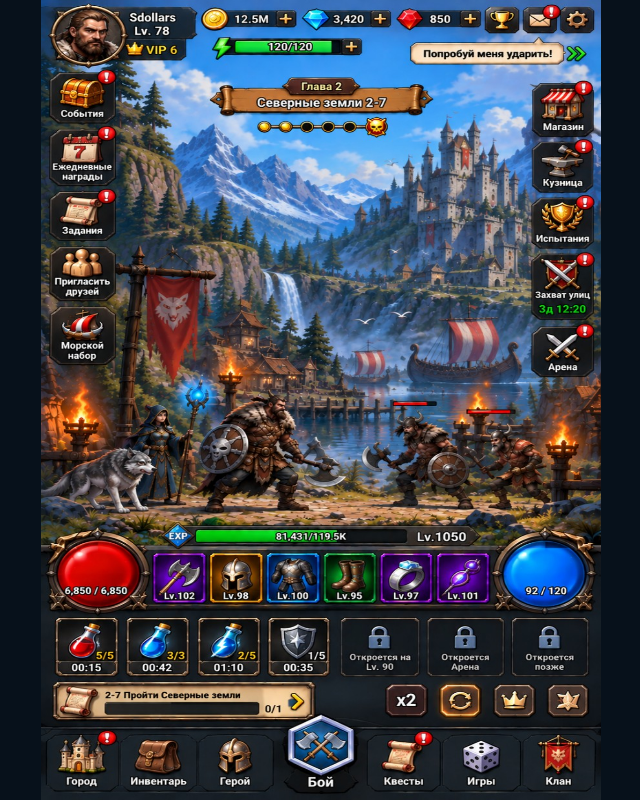
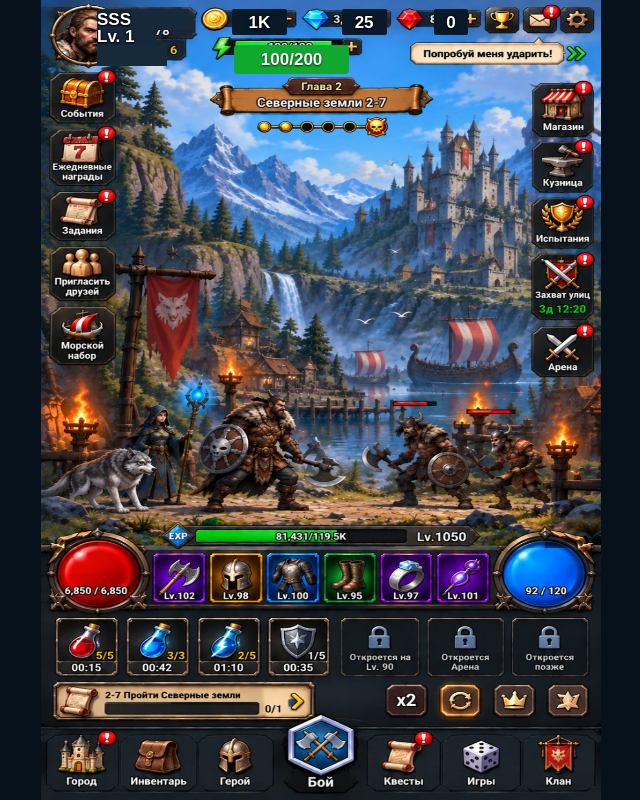
Before and after one commit to w0980077002-create/teritory-game, a plain HTML site: page index.html in a window 1280 px wide. Shown: the whole page, without its empty margins (319-959 px from the left). Drawn offline with Linux system fonts and the light colour scheme.

Commit message:
Add files via upload

```diff
--- a/home-rebuild.css
+++ b/home-rebuild.css
@@ -32,3 +32,24 @@ body:has(#home.home-reference-active) .hud,body:has(#home.home-reference-active)
 .tr10-setting{display:flex!important;align-items:center!important;justify-content:space-between!important;gap:10px!important;padding:11px!important;margin-bottom:8px!important}
 .tr10-card button:disabled{opacity:.5!important}
 @media(max-width:390px){.tr10-card{width:96vw!important;max-height:88vh!important;padding:11px!important}.tr10-head h2{font-size:18px!important}}
+
+/* REAL HOME HUD v45 — dynamic values only. Bottom 42-48 is untouched. */
+#homeRealHud{position:absolute!important;inset:0!important;z-index:72!important;pointer-events:none!important;font-family:Arial,sans-serif!important}
+#homeRealHud .rhud-field{position:absolute!important;display:flex!important;align-items:center!important;justify-content:center!important;box-sizing:border-box!important;overflow:hidden!important;white-space:nowrap!important;pointer-events:none!important;color:#fff!important;font-weight:900!important;line-height:1!important;text-shadow:0 1px 2px #000,0 0 3px rgba(0,0,0,.95)!important}
+#homeRealHud .rhud-field span{font-size:clamp(10px,2.4vw,17px)!important}
+/* Profile: portrait stays baked into the original artwork; only name + level are live. */
+#homeRealHud .rhud-name{left:10.0%!important;top:1.15%!important;width:16.5%!important;height:2.55%!important;justify-content:flex-start!important;background:#16283a!important;border-radius:2px!important}
+#homeRealHud .rhud-level{left:10.0%!important;top:3.35%!important;width:10.5%!important;height:2.55%!important;justify-content:flex-start!important;background:#16283a!important}
+/* Top resource counters: masks sit exactly inside the dark number plates. */
+#homeRealHud .rhud-coins{left:34.1%!important;top:1.15%!important;width:9.8%!important;height:3.25%!important;background:#0a1928!important;border-radius:2px!important}
+#homeRealHud .rhud-gems{left:53.7%!important;top:1.15%!important;width:8.0%!important;height:3.25%!important;background:#0a1928!important;border-radius:2px!important}
+#homeRealHud .rhud-redgems{left:70.1%!important;top:1.15%!important;width:6.2%!important;height:3.25%!important;background:#0a1928!important;border-radius:2px!important}
+#homeRealHud .rhud-energy{left:34.5%!important;top:5.65%!important;width:20.5%!important;height:3.55%!important;background:#10a82f!important;border-radius:4px!important;text-shadow:0 1px 2px #002b08!important}
+#homeRealHud .rhud-vip{left:10.0%!important;top:5.65%!important;width:12.5%!important;height:2.6%!important;justify-content:flex-start!important;background:#172a3a!important;color:#ffd84d!important}
+#homeRealHud .rhud-vip span{color:#ffd84d!important}
+@media(max-width:430px){
+  #homeRealHud .rhud-field span{font-size:10px!important}
+  #homeRealHud .rhud-name span{font-size:9px!important}
+  #homeRealHud .rhud-level span,#homeRealHud .rhud-vip span{font-size:9px!important}
+  #homeRealHud .rhud-energy span{font-size:10px!important}
+}
--- a/home-rebuild.js
+++ b/home-rebuild.js
@@ -263,7 +263,59 @@
   }
 
 
-  function boot(){mount();hideLegacy();
+  /* REAL HOME HUD v45
+     The artwork remains the source of truth. These tiny text layers only
+     replace the baked values with the current TerritoryStore values.
+     IMPORTANT: BOTTOM 42-48 is deliberately untouched. */
+  function mountRealHud(){
+    const home=$("#home");
+    const host=$("#homeReferenceHost",home);
+    if(!home||!host)return;
+    let hud=$("#homeRealHud",host);
+    if(!hud){
+      hud=document.createElement("div");
+      hud.id="homeRealHud";
+      hud.innerHTML=`
+        <div class="rhud-field rhud-name"><span></span></div>
+        <div class="rhud-field rhud-level"><span></span></div>
+        <div class="rhud-field rhud-coins"><span></span></div>
+        <div class="rhud-field rhud-gems"><span></span></div>
+        <div class="rhud-field rhud-redgems"><span></span></div>
+        <div class="rhud-field rhud-energy"><span></span></div>
+        <div class="rhud-field rhud-vip"><span></span></div>`;
+      host.appendChild(hud);
+    }
+    const compact=v=>{
+      const n=Number(v||0);
+      if(n>=1000000000)return (n/1000000000).toFixed(n%1000000000?1:0)+"B";
+      if(n>=1000000)return (n/1000000).toFixed(n%1000000?1:0)+"M";
+      if(n>=1000)return (n/1000).toFixed(n%1000?1:0)+"K";
+      return String(n);
+    };
+    const render=()=>{
+      const s=store();
+      const set=(cls,value)=>{const e=$(`.${cls} span`,hud);if(e)e.textContent=value};
+      set("rhud-name",String(s.name||"SSS"));
+      set("rhud-level","Lv. "+Math.max(1,Number(s.level||1)));
+      set("rhud-coins",compact(s.coins));
+      set("rhud-gems",compact(s.gems));
+      set("rhud-redgems",compact(s.redGems));
+      const energyMax=Number(s.maxEnergy||200);
+      set("rhud-energy",`${Math.max(0,Number(s.energy||0))}/${energyMax}`);
+      const vipRaw=s.vipLevel??s.vip;
+      const vipEl=$(".rhud-vip",hud);
+      if(vipRaw!==undefined&&vipRaw!==null&&vipRaw!==""){
+        vipEl.style.display="flex";
+        set("rhud-vip","VIP "+Math.max(0,Number(vipRaw)||0));
+      }else vipEl.style.display="none";
+    };
+    render();
+    clearInterval(window.__homeRealHudTimer);
+    window.__homeRealHudTimer=setInterval(render,500);
+  }
+
+
+  function boot(){mount();hideLegacy();mountRealHud();
   }
   if(document.readyState==="loading")document.addEventListener("DOMContentLoaded",boot,{once:true});else boot();
 })();
```
